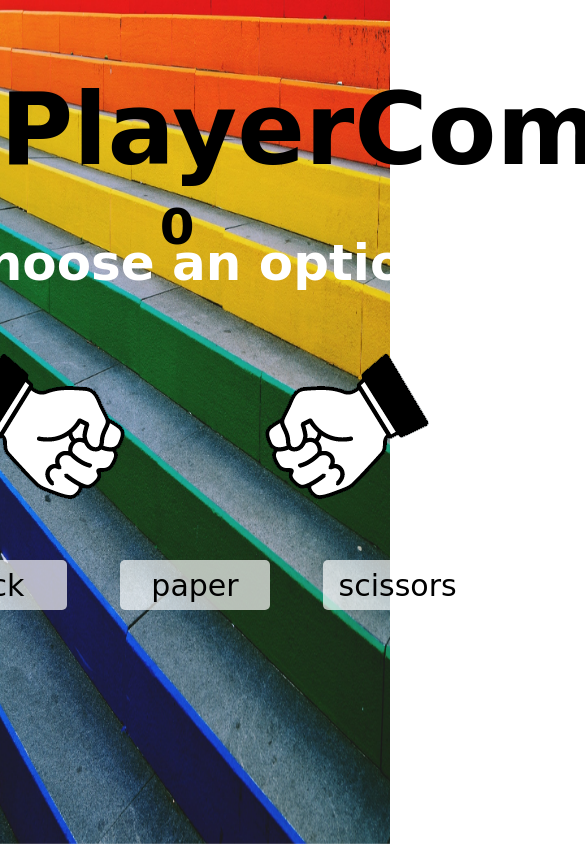
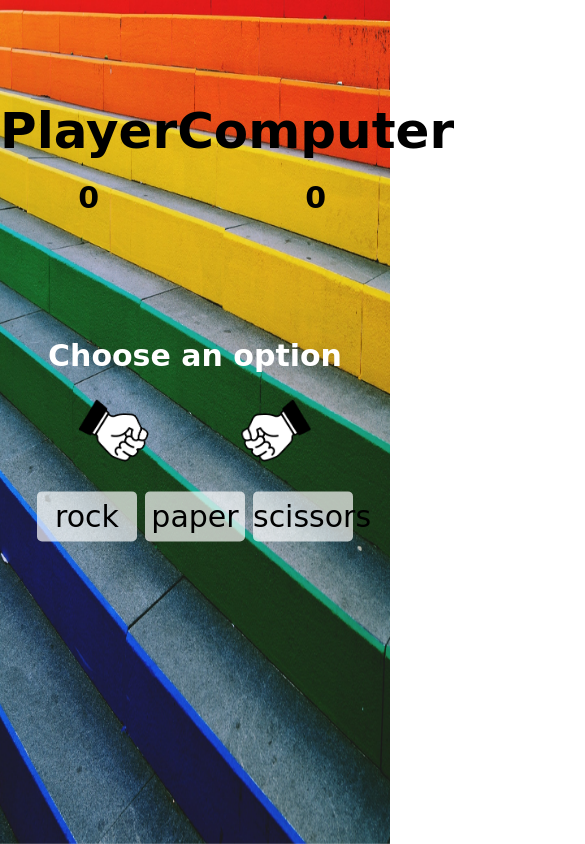
Before and after one commit to ormeiry/Rock-Paper-Scissors, a plain HTML site: page index.html in a window 390 px wide. Both pictures are taken after a click on the button "Let's Play". Shown: the top 844 px of the page, 585 px wide, since content can reach past the window. Drawn offline with Linux system fonts and the light colour scheme; a web font is replaced by a local one.

Commit message:
added some styling changes, made the page more  responsive

```diff
--- a/styles.css
+++ b/styles.css
@@ -160,3 +160,89 @@ div.fadeIn {
     transform: translateY(0px);
   }
 }
+
+@media screen and (max-width: 768px) {
+  .score {
+    height: 40vh;
+  }
+
+  .score h2 {
+    font-size: 50px;
+  }
+
+  .score p {
+    text-align: center;
+    padding: 20px;
+    font-size: 30px;
+    font-weight: 900;
+  }
+
+  .intro h1 {
+    font-size: 50px;
+  }
+
+  .match {
+    position: absolute;
+    top: 50%;
+    left: 50%;
+    transform: translate(-50%, -50%);
+    transition: opacity 0.5s ease 0.5s;
+  }
+
+  .winner {
+    color: rgb(255, 255, 255);
+    text-align: center;
+    font-size: 50px;
+  }
+}
+
+@media screen and (max-width: 600px) {
+  .score {
+    height: 40vh;
+  }
+
+  .score h2 {
+    font-size: 50px;
+  }
+
+  .score p {
+    text-align: center;
+    padding: 20px;
+    font-size: 30px;
+    font-weight: 900;
+  }
+
+  .intro {
+    height: 60vh;
+  }
+
+  .intro h1 {
+    font-size: 50px;
+    text-align: center;
+  }
+
+  .match {
+    position: absolute;
+    top: 50%;
+    left: 50%;
+    transform: translate(-50%, -50%);
+    transition: opacity 0.5s ease 0.5s;
+  }
+
+  .winner {
+    color: rgb(255, 255, 255);
+    text-align: center;
+    margin-top: 40px;
+    font-size: 30px;
+  }
+
+  .player-hand,
+  .computer-hand {
+    width: 40%;
+  }
+
+  .match button {
+    width: 100px;
+    margin: 4px;
+  }
+}
```
